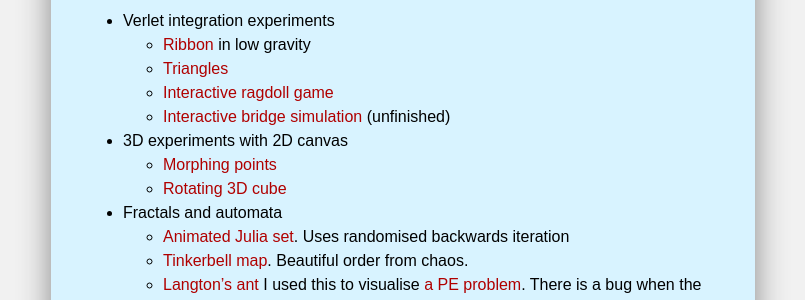
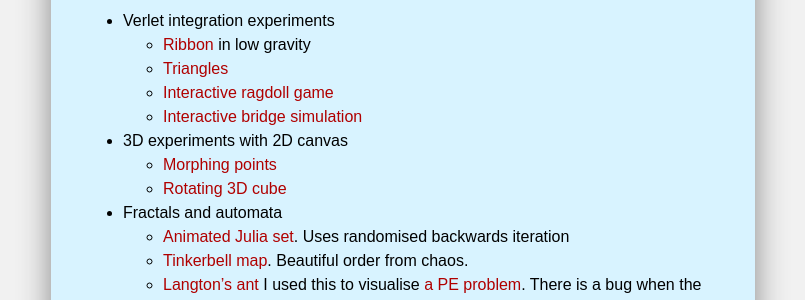
Before and after one commit to chengsun/chengsun.github.com, a Jekyll site: the page built from index.md, in a window 1280 px wide. Shown: the part 621-921 px from the top of the page, without its empty margins (237-1042 px from the left). Built offline with Jekyll 4.4.1, drawn with Linux system fonts in a browser that asks for light colours.

Commit message:
i'm never going to 'finish' this

```diff
--- a/index.md
+++ b/index.md
@@ -26,7 +26,7 @@ Most of this is very old stuff that I made back in secondary school and sixth fo
     * [Ribbon](verletribbon.html) in low gravity
     * [Triangles](verlettri.html)
     * [Interactive ragdoll game](verletrag.html)
-    * [Interactive bridge simulation](verletbridge.html) (unfinished)
+    * [Interactive bridge simulation](verletbridge.html)
 
 * 3D experiments with 2D canvas
     * [Morphing points](points.html)
```
